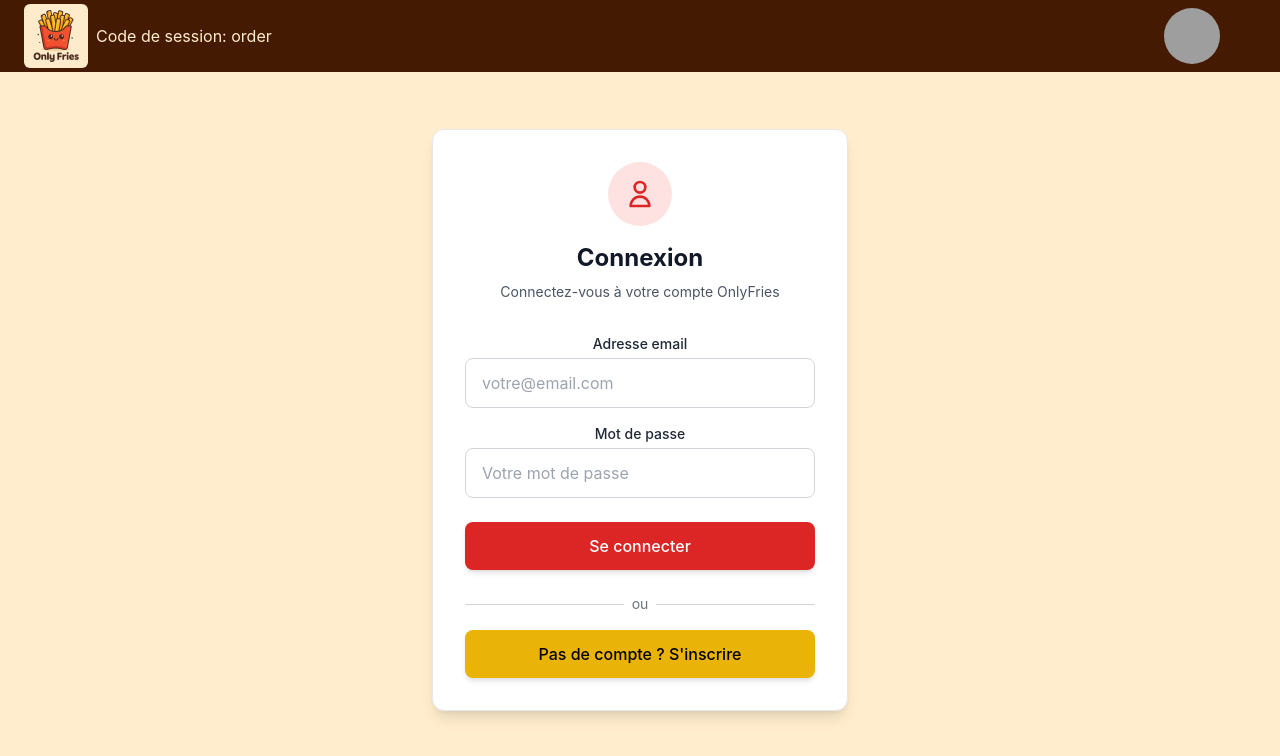
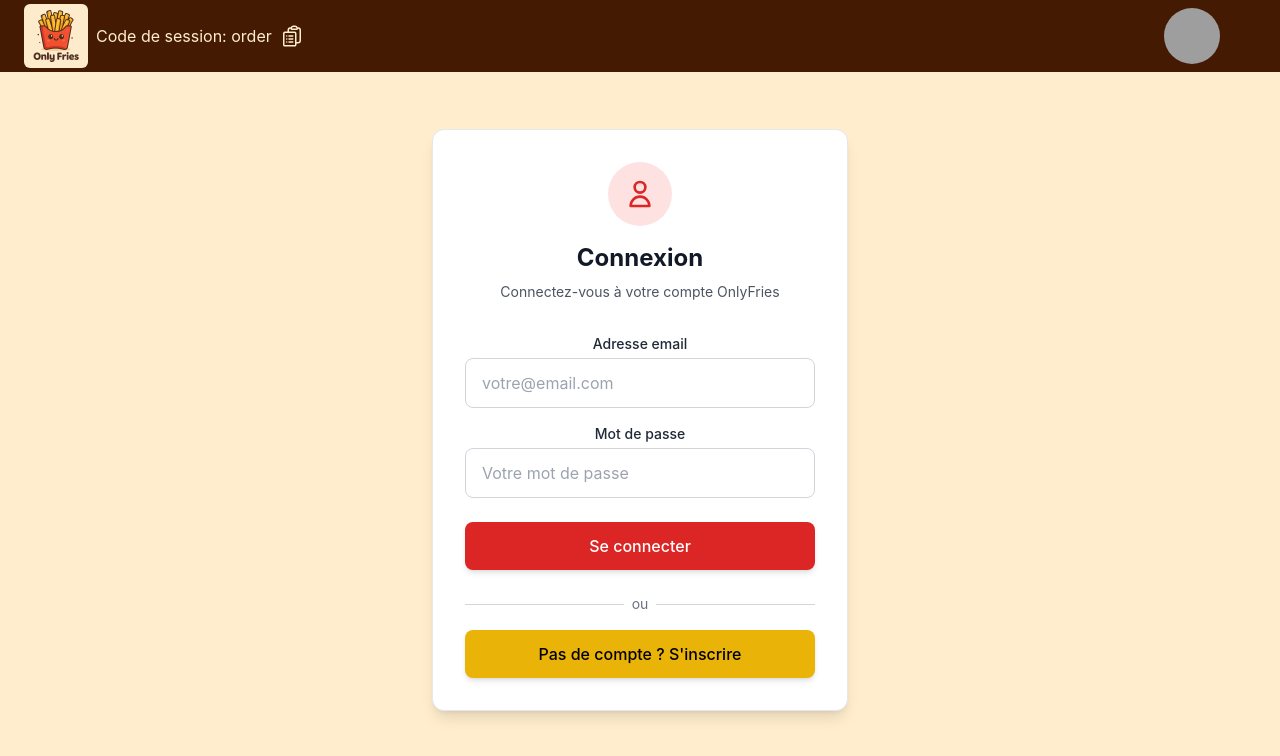
Before and after one commit to LucasVrmlSoilCapital/OnlyFriesFront, a React (Create React App) app: page /order in a window 1280 px wide. Shown: the top 756 px of the page. Built offline with nearby package versions, Linux system fonts and the light colour scheme; grey boxes are pictures that could not be loaded.

Commit message:
copy paste

```diff
--- a/src/components/NavBar.tsx
+++ b/src/components/NavBar.tsx
@@ -1,12 +1,13 @@
 import { useState } from "react";
 import UserProfile from "./UserProfile";
-import { useLocation } from "react-router-dom";
+import { useLocation, useNavigate } from "react-router-dom";
 
 export const NavBar = () => {
   const [showProfile, setShowProfile] = useState(false);
   const [copied, setCopied] = useState(false);
 
   const location = useLocation();
+  const navigate = useNavigate();
 
   const pathParts = location.pathname.split("/");
   const sessionCode = pathParts.length > 1 ? pathParts[1] : null;
@@ -27,18 +28,50 @@ export const NavBar = () => {
   };
   return (
     <header className="bg-amber-950 text-[#FFEDCD] p-1 flex gap-2 items-center pr-14 pl-6 fixed w-full z-50">
-      <img src="/logo.png" className="w-16 rounded-md" alt="happy fries" />
+      <img
+        src="/logo.png"
+        className="w-16 rounded-md cursor-pointer"
+        alt="happy fries"
+        onClick={() => navigate("/")}
+      />
       {sessionCode ? (
         <>
-          <p
-            onClick={handleCopyCode}
-            className="cursor-pointer "
-            title="Click to copy session code"
-          >
+          <p className=" " title="Click to copy session code">
             Code de session: {sessionCode}
           </p>
-          {copied && (
-            <span className="absolute top-8 left-40 bg-green-600 text-white text-xs px-2 py-1 rounded mt-1">
+
+          {!copied ? (
+            <svg
+              onClick={handleCopyCode}
+              xmlns="http://www.w3.org/2000/svg"
+              fill="none"
+              viewBox="0 0 24 24"
+              strokeWidth={1.5}
+              stroke="currentColor"
+              className="size-6 cursor-pointer"
+            >
+              <path
+                strokeLinecap="round"
+                strokeLinejoin="round"
+                d="M9 12h3.75M9 15h3.75M9 18h3.75m3 .75H18a2.25 2.25 0 0 0 2.25-2.25V6.108c0-1.135-.845-2.098-1.976-2.192a48.424 48.424 0 0 0-1.123-.08m-5.801 0c-.065.21-.1.433-.1.664 0 .414.336.75.75.75h4.5a.75.75 0 0 0 .75-.75 2.25 2.25 0 0 0-.1-.664m-5.8 0A2.251 2.251 0 0 1 13.5 2.25H15c1.012 0 1.867.668 2.15 1.586m-5.8 0c-.376.023-.75.05-1.124.08C9.095 4.01 8.25 4.973 8.25 6.108V8.25m0 0H4.875c-.621 0-1.125.504-1.125 1.125v11.25c0 .621.504 1.125 1.125 1.125h9.75c.621 0 1.125-.504 1.125-1.125V9.375c0-.621-.504-1.125-1.125-1.125H8.25ZM6.75 12h.008v.008H6.75V12Zm0 3h.008v.008H6.75V15Zm0 3h.008v.008H6.75V18Z"
+              />
+            </svg>
+          ) : (
+            <span className="flex">
+              <svg
+                xmlns="http://www.w3.org/2000/svg"
+                fill="none"
+                viewBox="0 0 24 24"
+                strokeWidth={1.5}
+                stroke="currentColor"
+                className="size-6"
+              >
+                <path
+                  strokeLinecap="round"
+                  strokeLinejoin="round"
+                  d="M11.35 3.836c-.065.21-.1.433-.1.664 0 .414.336.75.75.75h4.5a.75.75 0 0 0 .75-.75 2.25 2.25 0 0 0-.1-.664m-5.8 0A2.251 2.251 0 0 1 13.5 2.25H15c1.012 0 1.867.668 2.15 1.586m-5.8 0c-.376.023-.75.05-1.124.08C9.095 4.01 8.25 4.973 8.25 6.108V8.25m8.9-4.414c.376.023.75.05 1.124.08 1.131.094 1.976 1.057 1.976 2.192V16.5A2.25 2.25 0 0 1 18 18.75h-2.25m-7.5-10.5H4.875c-.621 0-1.125.504-1.125 1.125v11.25c0 .621.504 1.125 1.125 1.125h9.75c.621 0 1.125-.504 1.125-1.125V18.75m-7.5-10.5h6.375c.621 0 1.125.504 1.125 1.125v9.375m-8.25-3 1.5 1.5 3-3.75"
+                />
+              </svg>
               Copié!
             </span>
           )}
```
Also changed, not shown: 1 other file (tests, documents, lock files or other folders).
